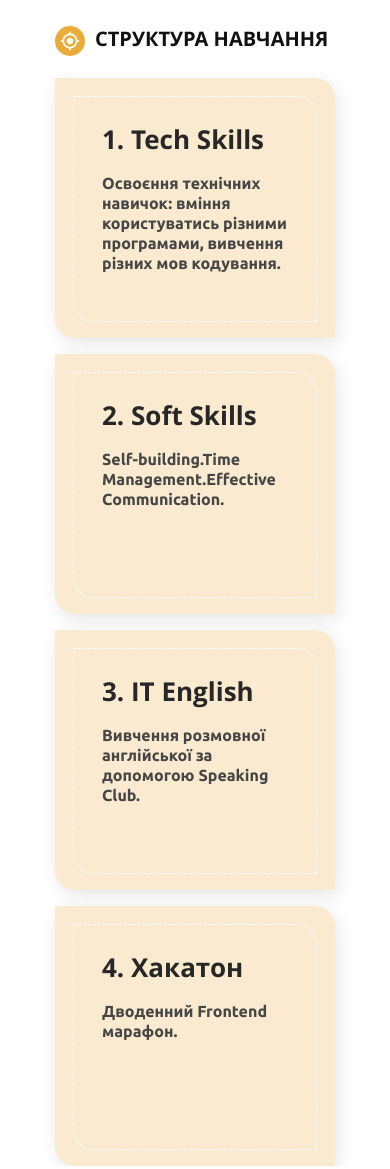
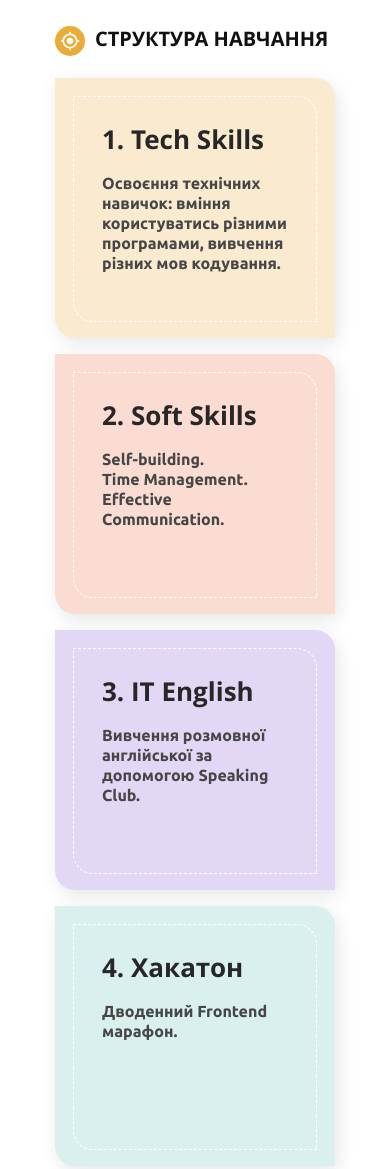
Before and after one commit to oleksiihrushko/GoITeensPage, a website: page src/index.html in a window 390 px wide. Shown: the top 1169 px of the page. Drawn offline with nearby package versions, Linux system fonts and the light colour scheme; files that its build step writes are made by us from their sources.

Commit message:
mobile 100%

```diff
--- a/src/html/structure.html
+++ b/src/html/structure.html
@@ -17,7 +17,11 @@
                     <div class="structure_info_item--wrapper">
                         <div class="structure_info_item--text">
                             <h3 class="structure_info_item--title">2. Soft Skills</h3>
-                            <p class="structure_info_item--subscription">Self-building.Time Management.Effective Communication.</p>
+                            <ul class="structure_info_item--subscription">
+                                <li>Self-building.</li>
+                                <li>Time Management.</li>
+                                <li>Effective Communication.</li>
+                            </ul>
                         </div>
                     </div>
                 </li>
--- a/src/sass/sections/structure.scss
+++ b/src/sass/sections/structure.scss
@@ -18,6 +18,10 @@
     font-family: $secondary-font;
 }
 
+.structure_info {
+    margin-bottom: 60px;
+}
+
 .structure_info_list{
     display: flex;
     flex-flow: wrap;
@@ -32,6 +36,18 @@
     border-bottom-left-radius: 20px;
     box-shadow: 3px 5.196px 18px 0px rgba(0, 0, 0, 0.1);
     margin-bottom: 16px;
+}
+
+.structure_info_item:nth-child(2){
+    background-color: #fbdcd2;
+}
+
+.structure_info_item:nth-child(3){
+    background-color: #e2d8f5;
+}
+
+.structure_info_item:nth-child(4){
+    background-color: #d9f0ef;
 }
 
 .structure_info_item:nth-child(n+4){
```
